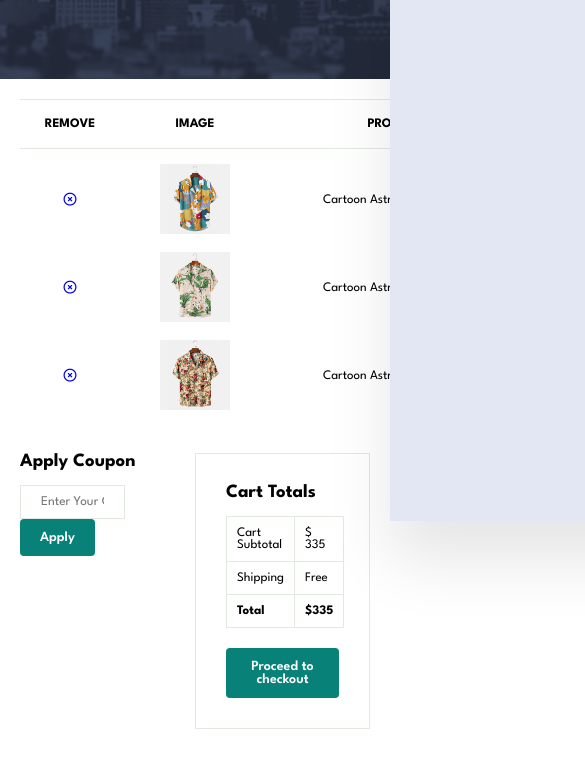
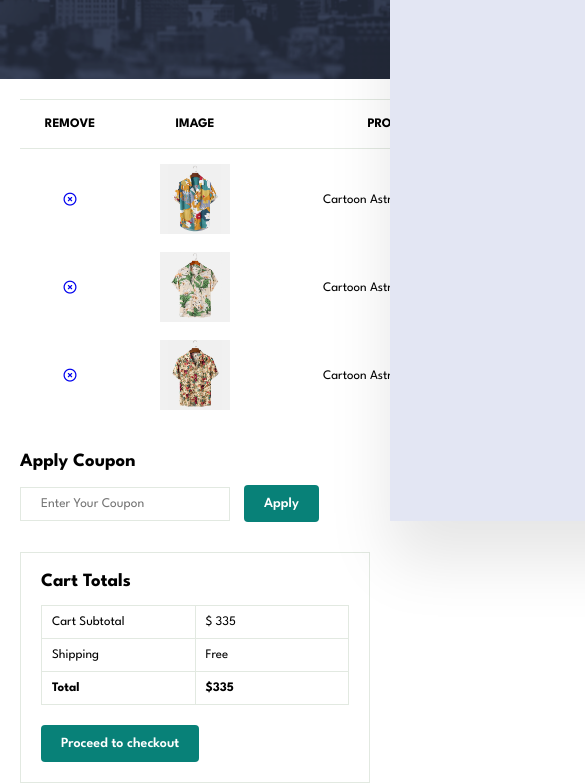
Before and after one commit to bdk27/ecommerceWebsite--practive, a plain HTML site: page cart.html in a window 390 px wide. Shown: the part 323-1107 px from the top of the page, 585 px wide, since content can reach past the window. Drawn offline with Linux system fonts and the light colour scheme.

Commit message:
cart RWD

```diff
--- a/style.css
+++ b/style.css
@@ -750,6 +750,9 @@ footer .copyright{
 /* --------------------------------------------------------- */
 /* cart page */
 
+#cart{
+    overflow-x: auto;
+}
 #cart table{
     width: 100%;
     border-collapse: collapse;
@@ -1049,4 +1052,16 @@ footer .copyright{
         width: 100%;
         margin-bottom: 30px;
     }
+
+    /* cart page */
+    #cart-add{
+        flex-direction: column;
+    }
+    #coupon{
+        width: 100%;
+    }
+    #subtotal{
+        width: 100%;
+        padding: 20px;
+    }
 }
```
